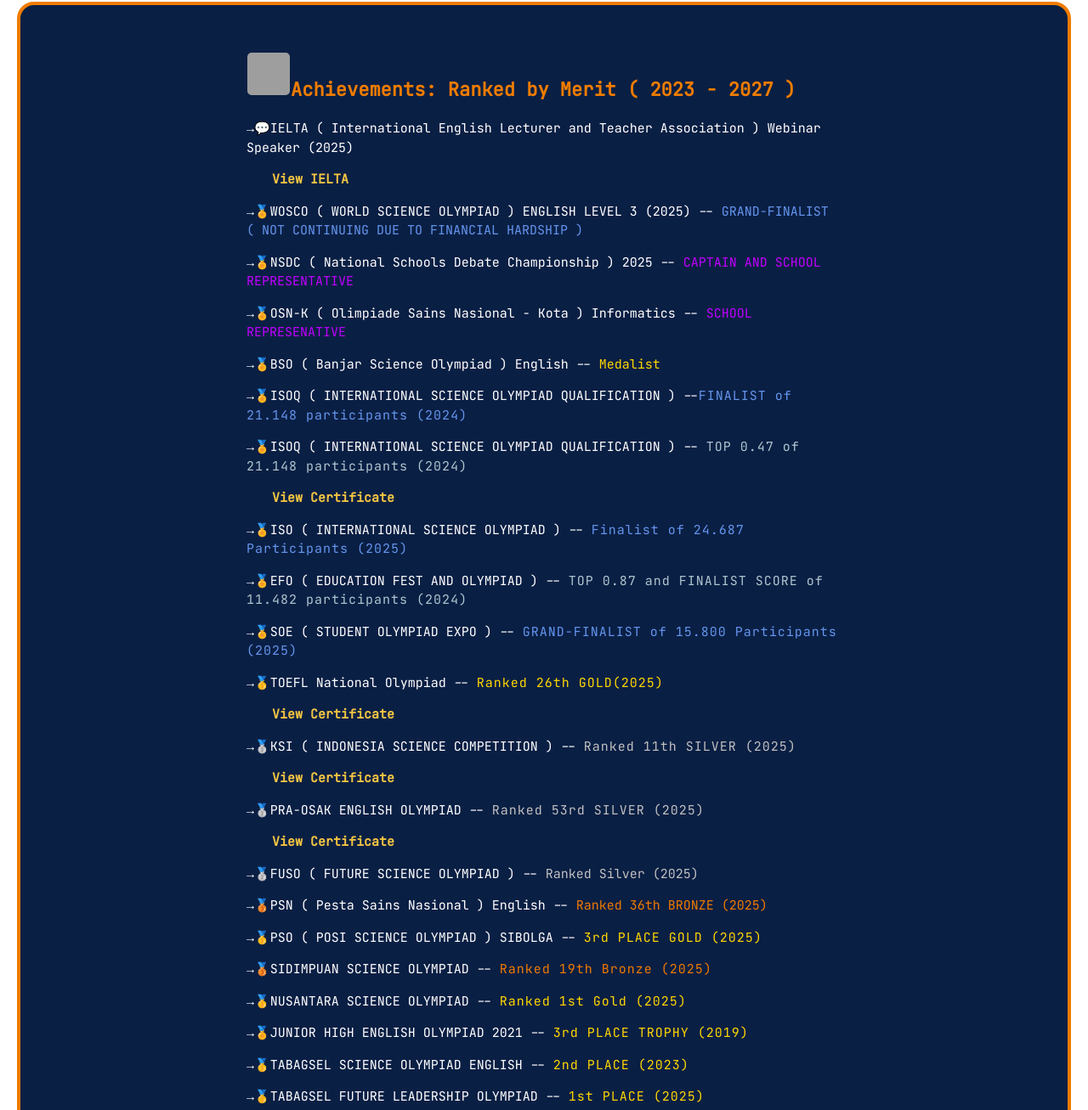
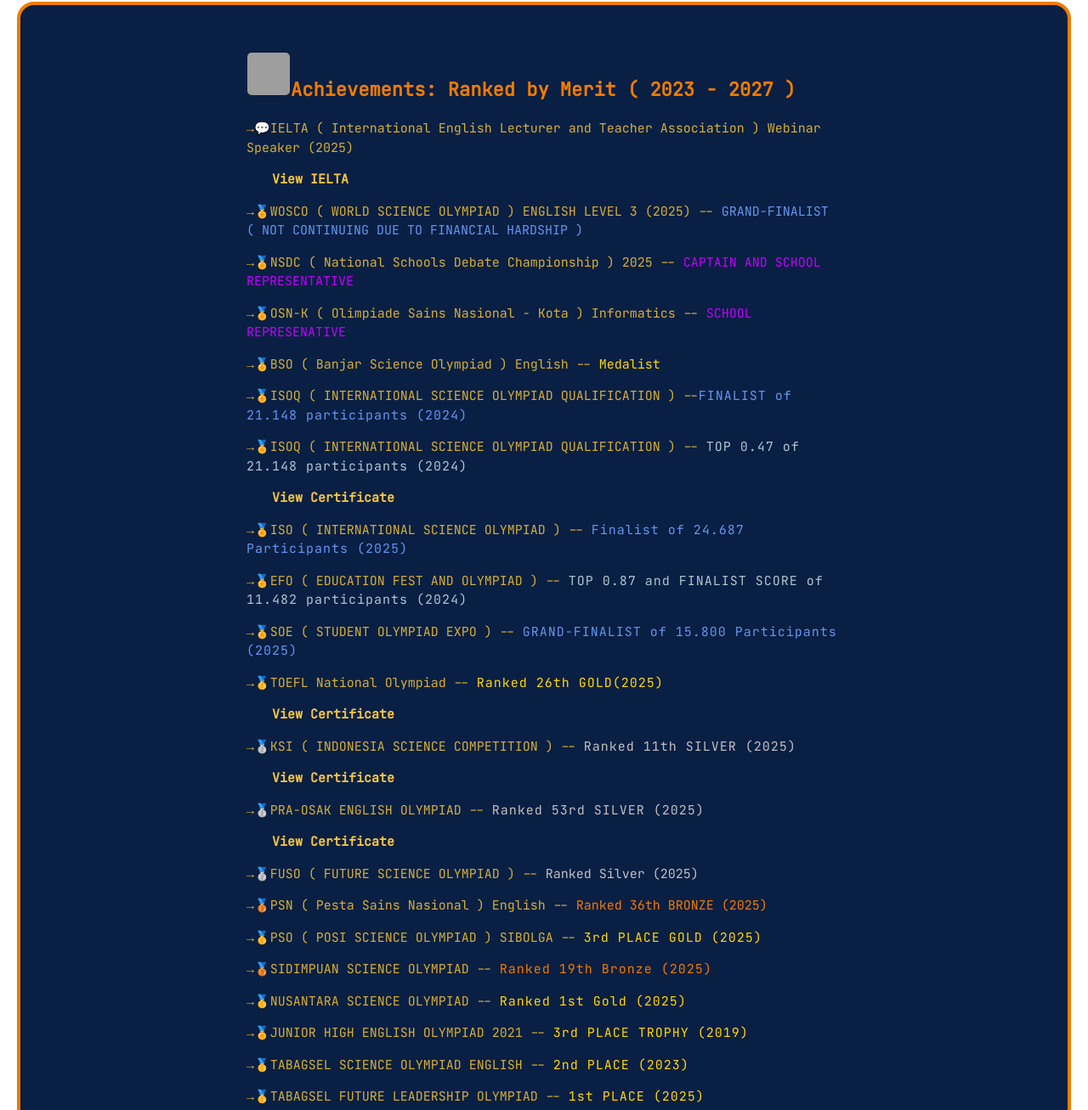
Before and after one commit to Starzz90/Enzosite, a plain HTML site: page index.html in a window 1280 px wide. Shown: the part 1675-2982 px from the top of the page at 85% size. Drawn offline with nearby package versions, Linux system fonts and the light colour scheme; grey boxes are pictures that could not be loaded; a script that the page names is missing.

Commit message:
Update index.html

```diff
--- a/index.html
+++ b/index.html
@@ -65,7 +65,7 @@
             color:#D4AF37;
         }
         .&rarr;{
-            color:#D4AF37;
+            color:;
         }
         .profile-img {
             width: 150px;
@@ -379,27 +379,27 @@
                 <div class="achievements-section">
                     <div class= "Container">
                             <h2><img src='https://static.vecteezy.com/system/resources/previews/009/315/016/original/winner-trophy-in-flat-style-free-png.png'class= 'Achivement-image'>Achievements: Ranked by Merit ( 2023 - 2027 )</h2>
-                                <p>&rarr;💬IELTA ( International English Lecturer and Teacher Association ) Webinar Speaker (2025)</p><a href="https://ielta.org/webinar" class="inline-link">View IELTA</a>
-                                <p>&rarr;🏅WOSCO ( WORLD SCIENCE OLYMPIAD ) ENGLISH LEVEL 3 (2025) -- <span class="Finalist achievement icon"</span>GRAND-FINALIST ( NOT CONTINUING DUE TO FINANCIAL HARDSHIP )</p>
-                                <p>&rarr;🏅NSDC ( National Schools Debate Championship ) 2025 -- <span class="Rep achievement icon"</span>CAPTAIN AND SCHOOL REPRESENTATIVE</p>
-                                <p>&rarr;🏅OSN-K ( Olimpiade Sains Nasional - Kota ) Informatics -- <span class="Rep achievement icon"</span>SCHOOL REPRESENATIVE</p>
-                                <p>&rarr;🏅BSO ( Banjar Science Olympiad ) English -- <span class="GOLD achievement icon"</span> Medalist</p>
-                                <p>&rarr;🏅ISOQ ( INTERNATIONAL SCIENCE OLYMPIAD QUALIFICATION ) --<span class= "Finalist achievement-icon"</span>FINALIST of 21.148 participants (2024)</p>
-                                <p>&rarr;🏅ISOQ ( INTERNATIONAL SCIENCE OLYMPIAD QUALIFICATION ) -- <span class= "TOP achievement-icon"</span>TOP 0.47 of 21.148 participants (2024)</p><a href="https://eduexpo.com" class="inline-link">View Certificate</a>
-                                <p>&rarr;🏅ISO ( INTERNATIONAL SCIENCE OLYMPIAD ) -- <span class= "Finalist achievement-icon"</span>Finalist of 24.687 Participants (2025)</p>
-                                <p>&rarr;🏅EFO ( EDUCATION FEST AND OLYMPIAD ) -- <span class= "TOP achievement-icon"</span>TOP 0.87 and FINALIST SCORE of 11.482 participants (2024)</p>
-                                <p>&rarr;🏅SOE ( STUDENT OLYMPIAD EXPO ) -- <span class= "Finalist achievement-icon"</span>GRAND-FINALIST of 15.800 Participants (2025)</p>
-                                <p>&rarr;🥇TOEFL National Olympiad -- <span class = "GOLD achievement-icon" </span>Ranked 26th GOLD(2025) </p><a href=https://drive.google.com/file/d/1lhpbLnFK3olTIVMM0ef6ldxaS2uPdgaQ/view?usp=sharing class="inline-link">View Certificate</a>
-                                <p>&rarr;🥈KSI ( INDONESIA SCIENCE COMPETITION ) -- <span class="SILVER achievement-icon" </span>Ranked 11th SILVER (2025)</p><a href=https://drive.google.com/file/d/1lnDiVRMbqwn_QNAt6cSKh2t0djfjIFTt/view?usp=sharing class="inline-link">View Certificate</a>
-                                <p>&rarr;🥈PRA-OSAK ENGLISH OLYMPIAD -- <span class = "SILVER achievement-icon" </span>Ranked 53rd SILVER (2025)</p><a href="https://posiindonesia.com" class="inline-link">View Certificate</a>
-                                <p>&rarr;🥈FUSO ( FUTURE SCIENCE OLYMPIAD ) -- <span class= "SILVER" achievement icon" </span>Ranked Silver (2025)</p>
-                                <p>&rarr;🥉PSN ( Pesta Sains Nasional ) English -- <span class="BRONZE achivement-icon"</span>Ranked 36th BRONZE (2025)</p>
-                                <p>&rarr;🥇PSO ( POSI SCIENCE OLYMPIAD ) SIBOLGA -- <span class= "GOLD achievement-icon"</span>3rd PLACE GOLD (2025)</p>
-                                <p>&rarr;🥉SIDIMPUAN SCIENCE OLYMPIAD -- <span class= "BRONZE achievement-icon"</span>Ranked 19th Bronze (2025)</p>
-                                <p>&rarr;🥇NUSANTARA SCIENCE OLYMPIAD -- <span class= "GOLD achievement-icon"</span>Ranked 1st Gold (2025)</p>
-                                <p>&rarr;🏅JUNIOR HIGH ENGLISH OLYMPIAD 2021 -- <span class= "GOLD achievement-icon"</span>3rd PLACE TROPHY (2019)</p>
-                                <p>&rarr;🥇TABAGSEL SCIENCE OLYMPIAD ENGLISH -- <span class="GOLD achievement-icon"</span>2nd PLACE (2023)</p>
-                                <p>&rarr;🥇TABAGSEL FUTURE LEADERSHIP OLYMPIAD -- <span class="GOLD achievement-icon"</span>1st PLACE (2025)</p>
+                                <p><span style=" color:#D4AF37;">&rarr;💬IELTA ( International English Lecturer and Teacher Association ) Webinar Speaker (2025)</p><a href="https://ielta.org/webinar" class="inline-link">View IELTA</a>
+                                <p><span style=" color:#D4AF37;">&rarr;🏅WOSCO ( WORLD SCIENCE OLYMPIAD ) ENGLISH LEVEL 3 (2025) -- <span class="Finalist achievement icon"</span>GRAND-FINALIST ( NOT CONTINUING DUE TO FINANCIAL HARDSHIP )</p>
+                                <p><span style=" color:#D4AF37;">&rarr;🏅NSDC ( National Schools Debate Championship ) 2025 -- <span class="Rep achievement icon"</span>CAPTAIN AND SCHOOL REPRESENTATIVE</p>
+                                <p><span style=" color:#D4AF37;">&rarr;🏅OSN-K ( Olimpiade Sains Nasional - Kota ) Informatics -- <span class="Rep achievement icon"</span>SCHOOL REPRESENATIVE</p>
+                                <p><span style=" color:#D4AF37;">&rarr;🏅BSO ( Banjar Science Olympiad ) English -- <span class="GOLD achievement icon"</span> Medalist</p>
+                                <p><span style=" color:#D4AF37;">&rarr;🏅ISOQ ( INTERNATIONAL SCIENCE OLYMPIAD QUALIFICATION ) --<span class= "Finalist achievement-icon"</span>FINALIST of 21.148 participants (2024)</p>
+                                <p><span style=" color:#D4AF37;">&rarr;🏅ISOQ ( INTERNATIONAL SCIENCE OLYMPIAD QUALIFICATION ) -- <span class= "TOP achievement-icon"</span>TOP 0.47 of 21.148 participants (2024)</p><a href="https://eduexpo.com" class="inline-link">View Certificate</a>
+                                <p><span style=" color:#D4AF37;">&rarr;🏅ISO ( INTERNATIONAL SCIENCE OLYMPIAD ) -- <span class= "Finalist achievement-icon"</span>Finalist of 24.687 Participants (2025)</p>
+                                <p><span style=" color:#D4AF37;">&rarr;🏅EFO ( EDUCATION FEST AND OLYMPIAD ) -- <span class= "TOP achievement-icon"</span>TOP 0.87 and FINALIST SCORE of 11.482 participants (2024)</p>
+                                <p><span style=" color:#D4AF37;">&rarr;🏅SOE ( STUDENT OLYMPIAD EXPO ) -- <span class= "Finalist achievement-icon"</span>GRAND-FINALIST of 15.800 Participants (2025)</p>
+                                <p><span style=" color:#D4AF37;">&rarr;🥇TOEFL National Olympiad -- <span class = "GOLD achievement-icon" </span>Ranked 26th GOLD(2025) </p><a href=https://drive.google.com/file/d/1lhpbLnFK3olTIVMM0ef6ldxaS2uPdgaQ/view?usp=sharing class="inline-link">View Certificate</a>
+                                <p><span style=" color:#D4AF37;">&rarr;🥈KSI ( INDONESIA SCIENCE COMPETITION ) -- <span class="SILVER achievement-icon" </span>Ranked 11th SILVER (2025)</p><a href=https://drive.google.com/file/d/1lnDiVRMbqwn_QNAt6cSKh2t0djfjIFTt/view?usp=sharing class="inline-link">View Certificate</a>
+                                <p><span style=" color:#D4AF37;">&rarr;🥈PRA-OSAK ENGLISH OLYMPIAD -- <span class = "SILVER achievement-icon" </span>Ranked 53rd SILVER (2025)</p><a href="https://posiindonesia.com" class="inline-link">View Certificate</a>
+                                <p><span style=" color:#D4AF37;">&rarr;🥈FUSO ( FUTURE SCIENCE OLYMPIAD ) -- <span class= "SILVER" achievement icon" </span>Ranked Silver (2025)</p>
+                                <p><span style=" color:#D4AF37;">&rarr;🥉PSN ( Pesta Sains Nasional ) English -- <span class="BRONZE achivement-icon"</span>Ranked 36th BRONZE (2025)</p>
+                                <p><span style=" color:#D4AF37;">&rarr;🥇PSO ( POSI SCIENCE OLYMPIAD ) SIBOLGA -- <span class= "GOLD achievement-icon"</span>3rd PLACE GOLD (2025)</p>
+                                <p><span style=" color:#D4AF37;">&rarr;🥉SIDIMPUAN SCIENCE OLYMPIAD -- <span class= "BRONZE achievement-icon"</span>Ranked 19th Bronze (2025)</p>
+                                <p><span style=" color:#D4AF37;">&rarr;🥇NUSANTARA SCIENCE OLYMPIAD -- <span class= "GOLD achievement-icon"</span>Ranked 1st Gold (2025)</p>
+                                <p><span style=" color:#D4AF37;">&rarr;🏅JUNIOR HIGH ENGLISH OLYMPIAD 2021 -- <span class= "GOLD achievement-icon"</span>3rd PLACE TROPHY (2019)</p>
+                                <p><span style=" color:#D4AF37;">&rarr;🥇TABAGSEL SCIENCE OLYMPIAD ENGLISH -- <span class="GOLD achievement-icon"</span>2nd PLACE (2023)</p>
+                                <p><span style=" color:#D4AF37;">&rarr;🥇TABAGSEL FUTURE LEADERSHIP OLYMPIAD -- <span class="GOLD achievement-icon"</span>1st PLACE (2025)</p>
                             <div class=" achievements-section">
                                 <h2>🚀Self-Achievements</h2>
                                 <p>&rarr;🌟Developed multiple websites and games using skills gained from KodeKiddo and CodingBee from 6 years of coding</p>
```
